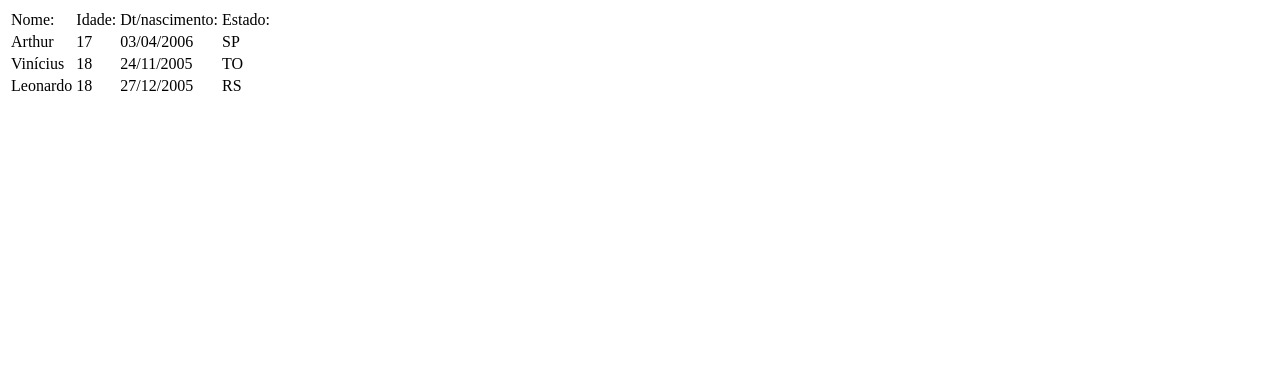
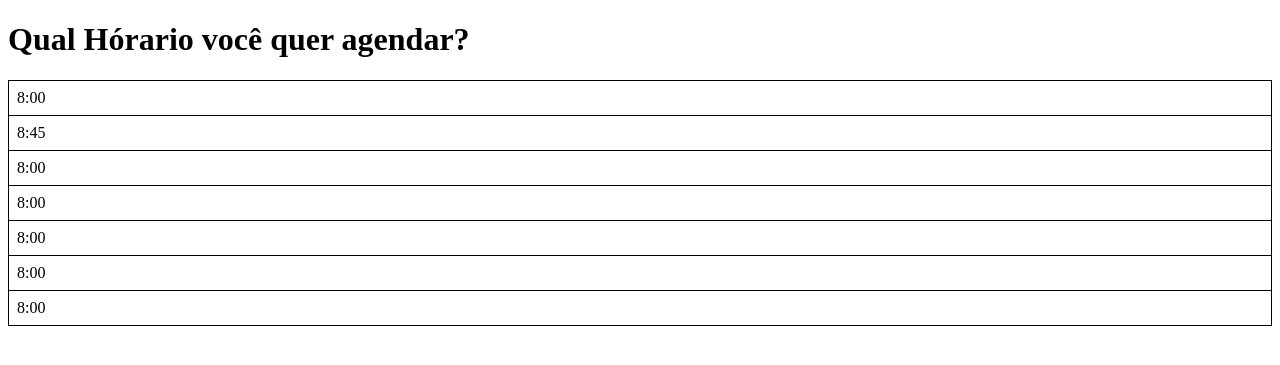
Before and after one commit to ADP087/Agendamento, a PHP site: page /apaga/eu/index.html in a window 1280 px wide. Shown: the top 365 px of the page. Run offline with PHP 8.4, Linux system fonts and the light colour scheme.

Commit message:
Não mudei nada de novo
To tentando melhorar minhas habilidades

```diff
--- a/apaga/chat/styles.css
+++ b/apaga/chat/styles.css
@@ -28,12 +28,13 @@
 
   table {
     border-collapse: collapse;
-    width: 100%;
+    width: 100%; /* Ajuste para ocupar toda a largura disponível */
 }
 th, td {
     border: 1px solid #ddd;
     padding: 8px;
     text-align: left;
+    white-space: nowrap; /* Impede que o texto seja quebrado */
 }
 th {
     background-color: #f2f2f2;
--- a/apaga/eu/index.html
+++ b/apaga/eu/index.html
@@ -7,37 +7,35 @@
     <title>Gerenciando Tabela</title>
 </head>
 <body>
+    <header>
+        <h1>Qual Hórario você quer agendar?</h1>
+    </header>
+
+    <section>
     <table id="minha_tabela">
-        <thead>
         <tr>
-                <td>Nome:</td>
-                <td>Idade:</td>
-                <td>Dt/nascimento:</td>
-                <td>Estado:</td>
-            </tr>
-        </thead>
-        <tbody>
-            <tr>
-                <td>Arthur</td>
-                <td>17</td>
-                <td>03/04/2006</td>
-                <td>SP</td>
+            <td>8:00</td>
         </tr>
         <tr>
-                <td>Vinícius</td>
-                <td>18</td>
-                <td>24/11/2005</td>
-                <td>TO</td>
+            <td>8:45</td>
         </tr>
         <tr>
-                <td>Leonardo</td>
-                <td>18</td>
-                <td>27/12/2005</td>
-                <td>RS</td>
+            <td>8:00</td>
         </tr>
-        </tbody>
+        <tr>
+            <td>8:00</td>
+        </tr>
+        <tr>
+            <td>8:00</td>
+        </tr>
+        <tr>
+            <td>8:00</td>
+        </tr>
+        <tr>
+            <td>8:00</td>
+        </tr>
     </table>
-
+    </section>
     <script src="script.js"></script>
 </body>
 </html>
--- a/apaga/eu/style.css
+++ b/apaga/eu/style.css
@@ -0,0 +1,14 @@
+table {
+    border-collapse: collapse;
+    width: 100%;
+}
+
+th, td {
+    border: 1px solid black;
+    padding: 8px;
+    text-align: left;
+}
+
+th {
+    background-color: #f2f2f2;
+}
```
Lines whose indentation alone changed are shown as unchanged.
